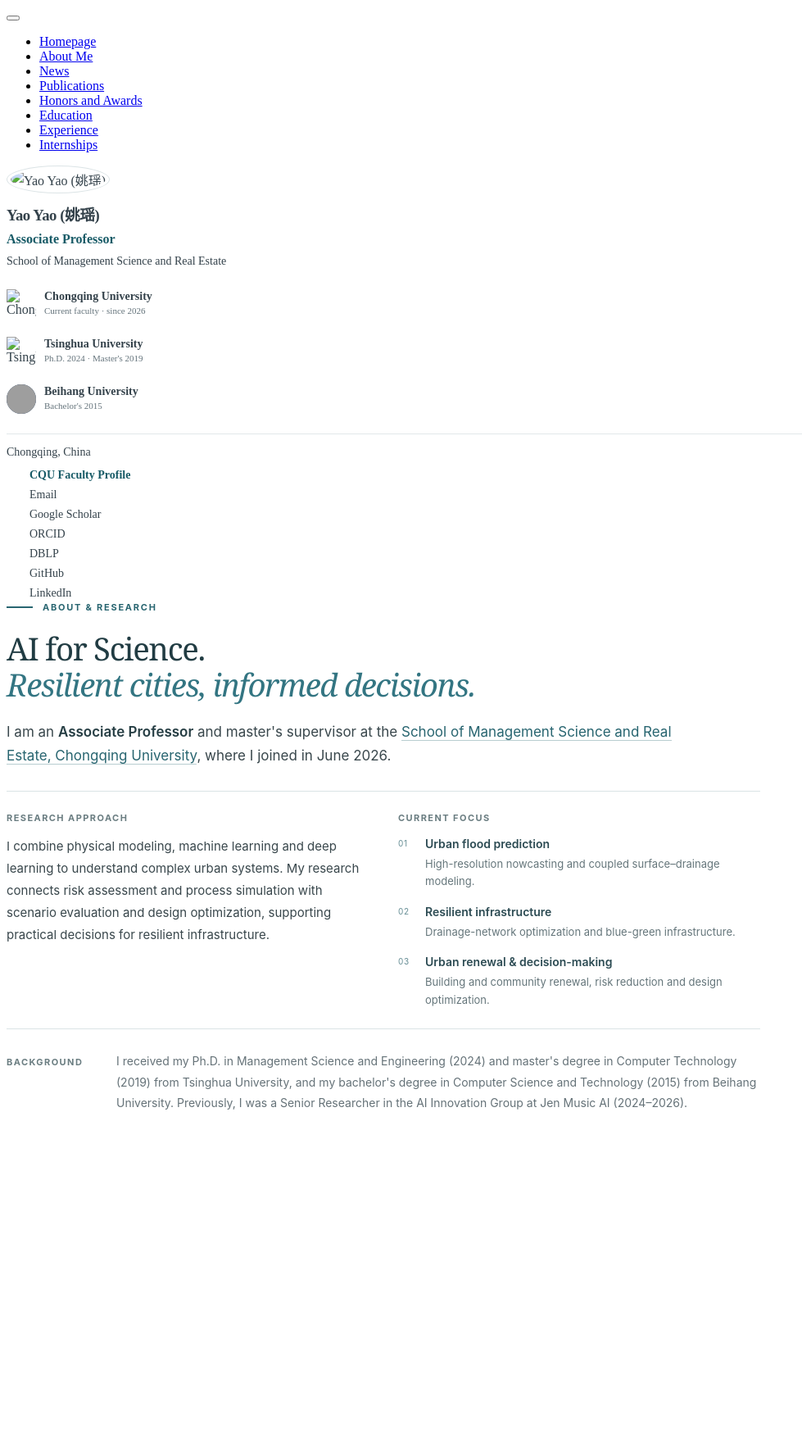
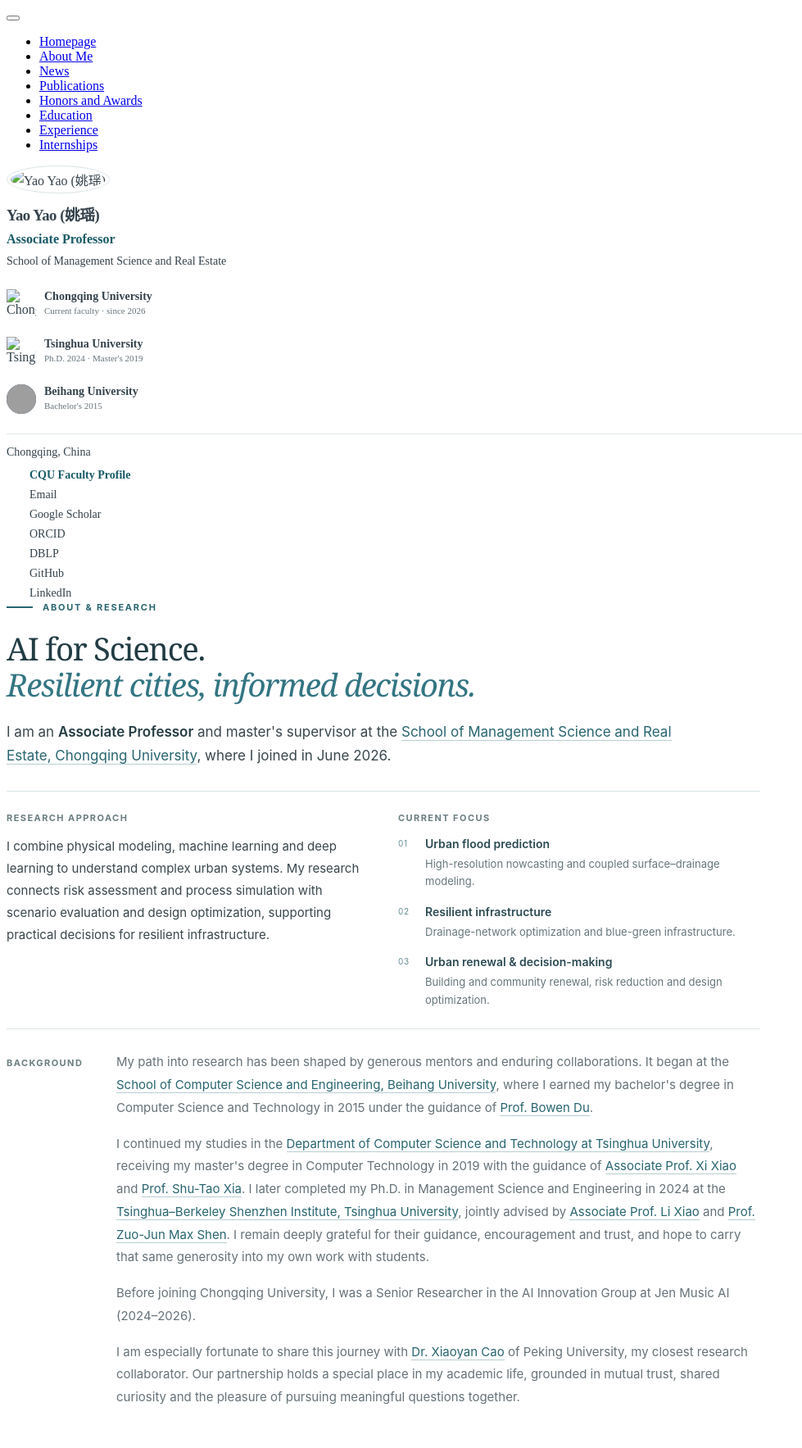
Before and after one commit to YaoYao1995/yaoyao1995.github.io, a Jekyll site: the page built from _pages/includes/intro.md, in a window 1280 px wide. Shown: the whole page at 82% size, without its empty margins (0-979 px from the left). Built offline with Jekyll 4.4.1, drawn with Linux system fonts in a browser that asks for light colours; our own code applies the rules of GitHub Pages for plain Markdown files; before the commit the page ends 1406 px from its top, so only the background shows below that; grey boxes are pictures that could not be loaded.

Commit message:
Recognize academic mentors and collaborators in background

```diff
--- a/_pages/includes/intro.md
+++ b/_pages/includes/intro.md
@@ -19,7 +19,7 @@
 .academic-intro .research-lines strong{font-weight:600;color:#2c4b53;display:block;margin-bottom:2px}
 .academic-intro .research-lines span.research-detail{color:#65767b;font-size:13px}
 .academic-intro .intro-background{display:grid;grid-template-columns:110px 1fr;gap:24px;align-items:baseline}
-.academic-intro .intro-background p{font-size:14px;line-height:1.8;color:#657278;margin:0}
+.academic-intro .intro-background p{font-size:15px;line-height:1.85;color:#657278;margin:0 0 16px}.academic-intro .intro-background p:last-child{margin-bottom:0}
 @media(max-width:700px){.academic-intro{margin-bottom:35px}.academic-intro .intro-research{grid-template-columns:1fr;gap:24px;margin-top:24px}.academic-intro .intro-background{grid-template-columns:1fr;gap:0}.academic-intro .intro-background .intro-label{margin-bottom:10px}.academic-intro .intro-lead{font-size:16px}.academic-intro h1.intro-title{font-size:34px}}
 </style>
 <section class="academic-intro" id="about-me" aria-labelledby="intro-title">
@@ -34,5 +34,10 @@
 <li><span class="research-index">03</span><div><strong>Urban renewal &amp; decision-making</strong><span class="research-detail">Building and community renewal, risk reduction and design optimization.</span></div></li>
 </ol></div>
 </div>
-<div class="intro-background"><h2 class="intro-label">Background</h2><p>I received my Ph.D. in Management Science and Engineering (2024) and master's degree in Computer Technology (2019) from Tsinghua University, and my bachelor's degree in Computer Science and Technology (2015) from Beihang University. Previously, I was a Senior Researcher in the AI Innovation Group at Jen Music AI (2024–2026).</p></div>
+<div class="intro-background"><h2 class="intro-label">Background</h2><div>
+<p>My path into research has been shaped by generous mentors and enduring collaborations. It began at the <a href="https://scse.buaa.edu.cn/">School of Computer Science and Engineering, Beihang University</a>, where I earned my bachelor's degree in Computer Science and Technology in 2015 under the guidance of <a href="https://shi.buaa.edu.cn/09712/zh_CN/index.htm">Prof. Bowen Du</a>.</p>
+<p>I continued my studies in the <a href="https://www.cs.tsinghua.edu.cn/">Department of Computer Science and Technology at Tsinghua University</a>, receiving my master's degree in Computer Technology in 2019 with the guidance of <a href="https://www.sigs.tsinghua.edu.cn/xx_443/main.psp">Associate Prof. Xi Xiao</a> and <a href="https://www.sigs.tsinghua.edu.cn/xst/main.psp">Prof. Shu-Tao Xia</a>. I later completed my Ph.D. in Management Science and Engineering in 2024 at the <a href="https://www.sigs.tsinghua.edu.cn/7696/list.htm">Tsinghua–Berkeley Shenzhen Institute, Tsinghua University</a>, jointly advised by <a href="https://fba.um.edu.mo/faculty/lixiao/">Associate Prof. Li Xiao</a> and <a href="https://isci.hku.hk/isci-about-en/isci-governance-en/isci-max-profile-en/">Prof. Zuo-Jun Max Shen</a>. I remain deeply grateful for their guidance, encouragement and trust, and hope to carry that same generosity into my own work with students.</p>
+<p>Before joining Chongqing University, I was a Senior Researcher in the AI Innovation Group at Jen Music AI (2024–2026).</p>
+<p>I am especially fortunate to share this journey with <a href="https://holmescao.github.io/">Dr. Xiaoyan Cao</a> of Peking University, my closest research collaborator. Our partnership holds a special place in my academic life, grounded in mutual trust, shared curiosity and the pleasure of pursuing meaningful questions together.</p>
+</div></div>
 </section>
```
